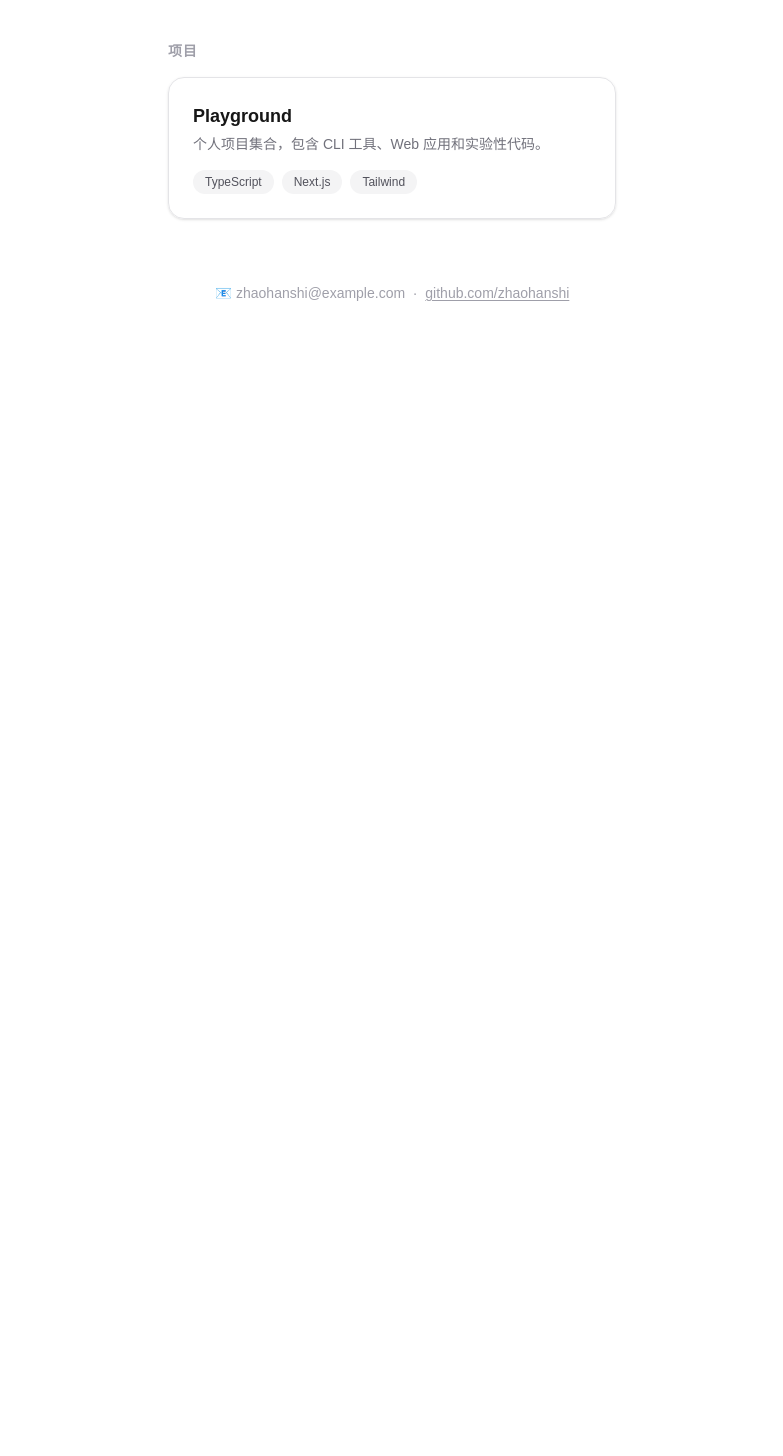
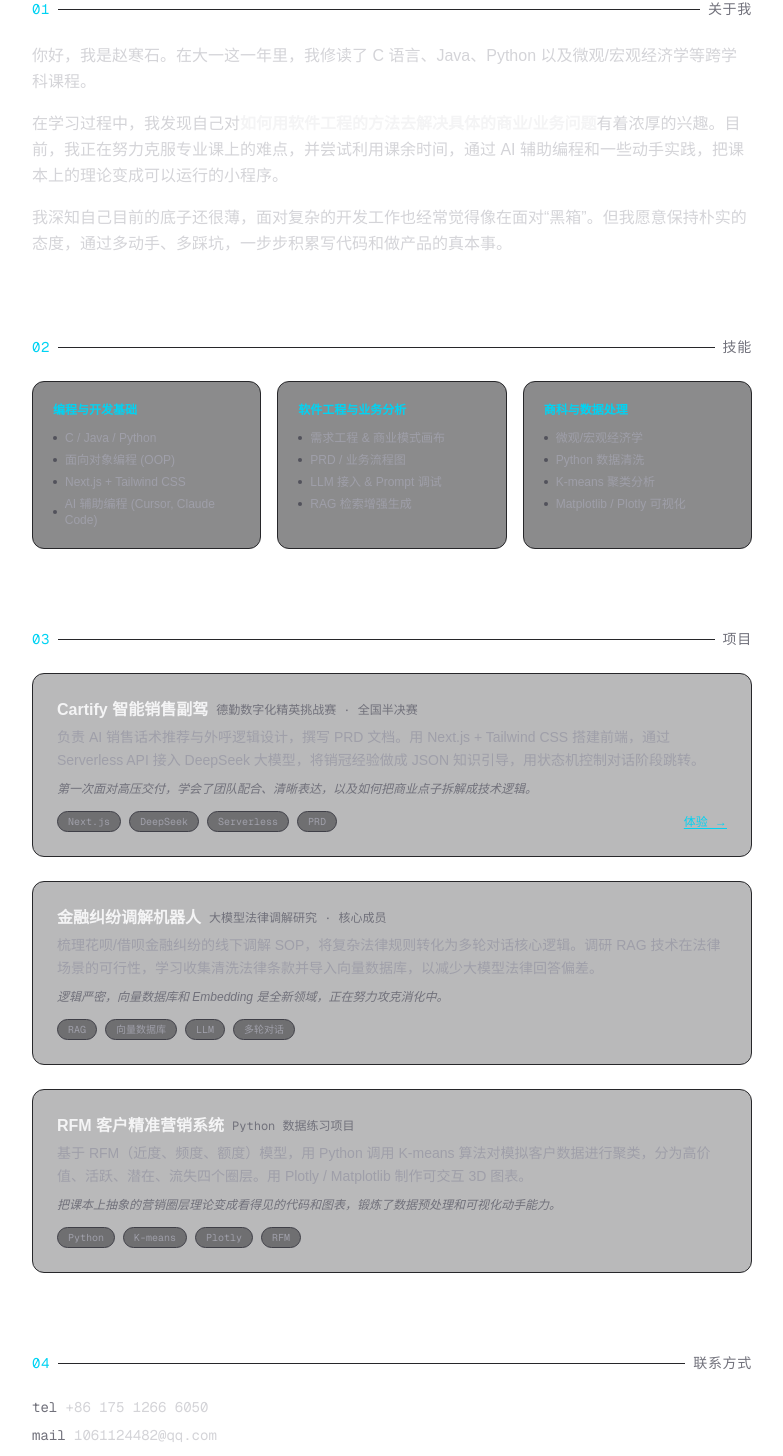
Before and after one commit to ZhansLeo/my-portfolio, a Next.js app: page / in a window 1280 px wide. Shown: the part 293-1749 px from the top of the page, without its empty margins (248-1031 px from the left). Before the commit the page ends 800 px from the top, so only its background shows below. Built offline with nearby package versions, Linux system fonts and the light colour scheme.

Commit message:
feat: 基于 personal-info.txt 重写首页为完整个人主页
将默认 Next.js 模板替换为个人主页 V1，包含关于我、技能（三列卡片）、三个项目详情（Cartify/调解机器人/RFM）及联系方式，采用深色主题 + 青色点缀的科技感风格

```diff
--- a/app/layout.tsx
+++ b/app/layout.tsx
@@ -14,7 +14,7 @@ const geistMono = Geist_Mono({
 
 export const metadata: Metadata = {
   title: "赵寒石 | 个人主页",
-  description: "赵寒石的个人主页 - 分享兴趣性格与专业能力",
+  description: "赵寒石 | 南京大学 · 软件工程与工商管理双学位 · 个人主页",
 };
 
 export default function RootLayout({
--- a/app/page.tsx
+++ b/app/page.tsx
@@ -1,64 +1,211 @@
 export default function Home() {
   return (
-    <div className="flex flex-col items-center px-4 py-20">
-      {/* Hero */}
-      <section className="text-center mb-16">
-        <h1 className="text-4xl font-bold tracking-tight mb-3">赵寒石</h1>
-        <p className="text-lg text-zinc-500">全栈开发者 · 热爱技术与创造</p>
-      </section>
+    <div className="mx-auto max-w-3xl px-6 py-16 md:py-24">
+      <header className="mb-20">
+        <p className="mb-2 font-mono text-xs tracking-[0.2em] text-cyan-400 uppercase">
+          PORTFOLIO / V1
+        </p>
+        <h1 className="mb-4 text-4xl font-bold tracking-tight md:text-5xl">
+          <span className="bg-gradient-to-r from-cyan-300 via-sky-400 to-blue-400 bg-clip-text text-transparent">
+            赵寒石
+          </span>
+        </h1>
+        <p className="text-base text-zinc-400 md:text-lg">
+          南京大学 · 软件工程与工商管理双学位 · 准大二
+        </p>
+      </header>
 
-      {/* 三个关键词 */}
-      <section className="flex flex-wrap justify-center gap-4 mb-16">
-        {[
-          { emoji: "⚛️", label: "React / Next.js" },
-          { emoji: "🦀", label: "Rust" },
-          { emoji: "📐", label: "系统设计" },
-        ].map((item) => (
-          <div
-            key={item.label}
-            className="flex items-center gap-2 rounded-xl border border-zinc-200 px-5 py-3 text-sm font-medium shadow-sm"
-          >
-            <span>{item.emoji}</span>
-            <span>{item.label}</span>
-          </div>
-        ))}
-      </section>
-
-      {/* 项目卡片 */}
-      <section className="w-full max-w-md mb-16">
-        <h2 className="text-sm font-semibold text-zinc-400 uppercase tracking-wider mb-4">
-          项目
+      <section className="mb-20">
+        <h2 className="mb-6 flex items-center gap-2 font-mono text-sm tracking-wider text-zinc-500">
+          <span className="text-cyan-400">01</span>
+          <span className="h-px flex-1 bg-zinc-800" />
+          关于我
         </h2>
-        <div className="rounded-2xl border border-zinc-200 p-6 shadow-sm">
-          <h3 className="font-semibold text-lg mb-1">Playground</h3>
-          <p className="text-sm text-zinc-500 mb-4">
-            个人项目集合，包含 CLI 工具、Web 应用和实验性代码。
+        <div className="space-y-4 text-sm leading-relaxed text-zinc-300 md:text-base">
+          <p>
+            你好，我是赵寒石。在大一这一年里，我修读了 C
+            语言、Java、Python 以及微观/宏观经济学等跨学科课程。
           </p>
-          <div className="flex gap-2">
-            <span className="rounded-full bg-zinc-100 px-3 py-1 text-xs font-medium text-zinc-600">
-              TypeScript
-            </span>
-            <span className="rounded-full bg-zinc-100 px-3 py-1 text-xs font-medium text-zinc-600">
-              Next.js
-            </span>
-            <span className="rounded-full bg-zinc-100 px-3 py-1 text-xs font-medium text-zinc-600">
-              Tailwind
-            </span>
-          </div>
+          <p>
+            在学习过程中，我发现自己对<b className="text-zinc-100">
+              如何用软件工程的方法去解决具体的商业/业务问题
+            </b>有着浓厚的兴趣。目前，我正在努力克服专业课上的难点，并尝试利用课余时间，通过
+            AI 辅助编程和一些动手实践，把课本上的理论变成可以运行的小程序。
+          </p>
+          <p>
+            我深知自己目前的底子还很薄，面对复杂的开发工作也经常觉得像在面对&ldquo;黑箱&rdquo;。但我愿意保持朴实的态度，通过多动手、多踩坑，一步步积累写代码和做产品的真本事。
+          </p>
         </div>
       </section>
 
-      {/* 联系方式 */}
-      <footer className="text-center text-sm text-zinc-400">
-        <p>
-          📧 zhaohanshi@example.com &nbsp;·&nbsp;{" "}
-          <a
-            href="https://github.com/zhaohanshi"
-            className="underline underline-offset-2 hover:text-zinc-600"
-          >
-            github.com/zhaohanshi
-          </a>
-        </p>
+      <section className="mb-20">
+        <h2 className="mb-6 flex items-center gap-2 font-mono text-sm tracking-wider text-zinc-500">
+          <span className="text-cyan-400">02</span>
+          <span className="h-px flex-1 bg-zinc-800" />
+          技能
+        </h2>
+        <div className="grid gap-4 md:grid-cols-3">
+          {[
+            {
+              title: "编程与开发基础",
+              items: [
+                "C / Java / Python",
+                "面向对象编程 (OOP)",
+                "Next.js + Tailwind CSS",
+                "AI 辅助编程 (Cursor, Claude Code)",
+              ],
+            },
+            {
+              title: "软件工程与业务分析",
+              items: [
+                "需求工程 & 商业模式画布",
+                "PRD / 业务流程图",
+                "LLM 接入 & Prompt 调试",
+                "RAG 检索增强生成",
+              ],
+            },
+            {
+              title: "商科与数据处理",
+              items: [
+                "微观/宏观经济学",
+                "Python 数据清洗",
+                "K-means 聚类分析",
+                "Matplotlib / Plotly 可视化",
+              ],
+            },
+          ].map((group) => (
+            <div
+              key={group.title}
+              className="rounded-xl border border-zinc-800 bg-zinc-900/50 p-5 transition hover:border-zinc-700"
+            >
+              <h3 className="mb-3 font-mono text-xs font-semibold text-cyan-400">
+                {group.title}
+              </h3>
+              <ul className="space-y-1.5 text-xs text-zinc-400">
+                {group.items.map((item) => (
+                  <li key={item} className="flex items-center gap-2">
+                    <span className="h-1 w-1 rounded-full bg-zinc-600" />
+                    {item}
+                  </li>
+                ))}
+              </ul>
+            </div>
+          ))}
+        </div>
+      </section>
+
+      <section className="mb-20">
+        <h2 className="mb-6 flex items-center gap-2 font-mono text-sm tracking-wider text-zinc-500">
+          <span className="text-cyan-400">03</span>
+          <span className="h-px flex-1 bg-zinc-800" />
+          项目
+        </h2>
+        <div className="space-y-6">
+          {[
+            {
+              name: "Cartify 智能销售副驾",
+              subtitle: "德勤数字化精英挑战赛 · 全国半决赛",
+              work: "负责 AI 销售话术推荐与外呼逻辑设计，撰写 PRD 文档。用 Next.js + Tailwind CSS 搭建前端，通过 Serverless API 接入 DeepSeek 大模型，将销冠经验做成 JSON 知识引导，用状态机控制对话阶段跳转。",
+              insight:
+                "第一次面对高压交付，学会了团队配合、清晰表达，以及如何把商业点子拆解成技术逻辑。",
+              link: "https://cartifyv3.vercel.app/",
+              tags: ["Next.js", "DeepSeek", "Serverless", "PRD"],
+            },
+            {
+              name: "金融纠纷调解机器人",
+              subtitle: "大模型法律调解研究 · 核心成员",
+              work: "梳理花呗/借呗金融纠纷的线下调解 SOP，将复杂法律规则转化为多轮对话核心逻辑。调研 RAG 技术在法律场景的可行性，学习收集清洗法律条款并导入向量数据库，以减少大模型法律回答偏差。",
+              insight:
+                "逻辑严密，向量数据库和 Embedding 是全新领域，正在努力攻克消化中。",
+              tags: ["RAG", "向量数据库", "LLM", "多轮对话"],
+            },
+            {
+              name: "RFM 客户精准营销系统",
+              subtitle: "Python 数据练习项目",
+              work: "基于 RFM（近度、频度、额度）模型，用 Python 调用 K-means 算法对模拟客户数据进行聚类，分为高价值、活跃、潜在、流失四个圈层。用 Plotly / Matplotlib 制作可交互 3D 图表。",
+              insight:
+                "把课本上抽象的营销圈层理论变成看得见的代码和图表，锻炼了数据预处理和可视化动手能力。",
+              tags: ["Python", "K-means", "Plotly", "RFM"],
+            },
+          ].map((project) => (
+            <div
+              key={project.name}
+              className="rounded-xl border border-zinc-800 bg-zinc-900/30 p-6 transition hover:border-zinc-700"
+            >
+              <div className="mb-1 flex flex-wrap items-center gap-2">
+                <h3 className="font-semibold text-zinc-100">{project.name}</h3>
+                <span className="font-mono text-xs text-zinc-500">
+                  {project.subtitle}
+                </span>
+              </div>
+              <p className="mb-2 text-sm leading-relaxed text-zinc-400">
+                {project.work}
+              </p>
+              <p className="mb-3 text-xs italic leading-relaxed text-zinc-500">
+                {project.insight}
+              </p>
+              <div className="flex flex-wrap items-center gap-2">
+                {project.tags.map((tag) => (
+                  <span
+                    key={tag}
+                    className="rounded-full border border-zinc-700 bg-zinc-800/50 px-2.5 py-0.5 font-mono text-[10px] text-zinc-400"
+                  >
+                    {tag}
+                  </span>
+                ))}
+                {project.link && (
+                  <a
+                    href={project.link}
+                    target="_blank"
+                    rel="noopener noreferrer"
+                    className="ml-auto font-mono text-xs text-cyan-400 underline underline-offset-2 transition hover:text-cyan-300"
+                  >
+                    体验 →
+                  </a>
+                )}
+              </div>
+            </div>
+          ))}
+        </div>
+      </section>
+
+      <footer>
+        <h2 className="mb-6 flex items-center gap-2 font-mono text-sm tracking-wider text-zinc-500">
+          <span className="text-cyan-400">04</span>
+          <span className="h-px flex-1 bg-zinc-800" />
+          联系方式
+        </h2>
+        <div className="flex flex-col gap-2 font-mono text-sm text-zinc-400">
+          <p>
+            <span className="text-zinc-500">tel</span>{" "}
+            <a
+              href="tel:+8617512666050"
+              className="text-zinc-300 transition hover:text-cyan-400"
+            >
+              +86 175 1266 6050
+            </a>
+          </p>
+          <p>
+            <span className="text-zinc-500">mail</span>{" "}
+            <a
+              href="mailto:1061124482@qq.com"
+              className="text-zinc-300 transition hover:text-cyan-400"
+            >
+              1061124482@qq.com
+            </a>
+          </p>
+          <p>
+            <span className="text-zinc-500">github</span>{" "}
+            <a
+              href="https://github.com/ZhansLeo"
+              target="_blank"
+              rel="noopener noreferrer"
+              className="text-zinc-300 transition hover:text-cyan-400"
+            >
+              ZhansLeo
+            </a>
+          </p>
+        </div>
       </footer>
     </div>
   );
```
